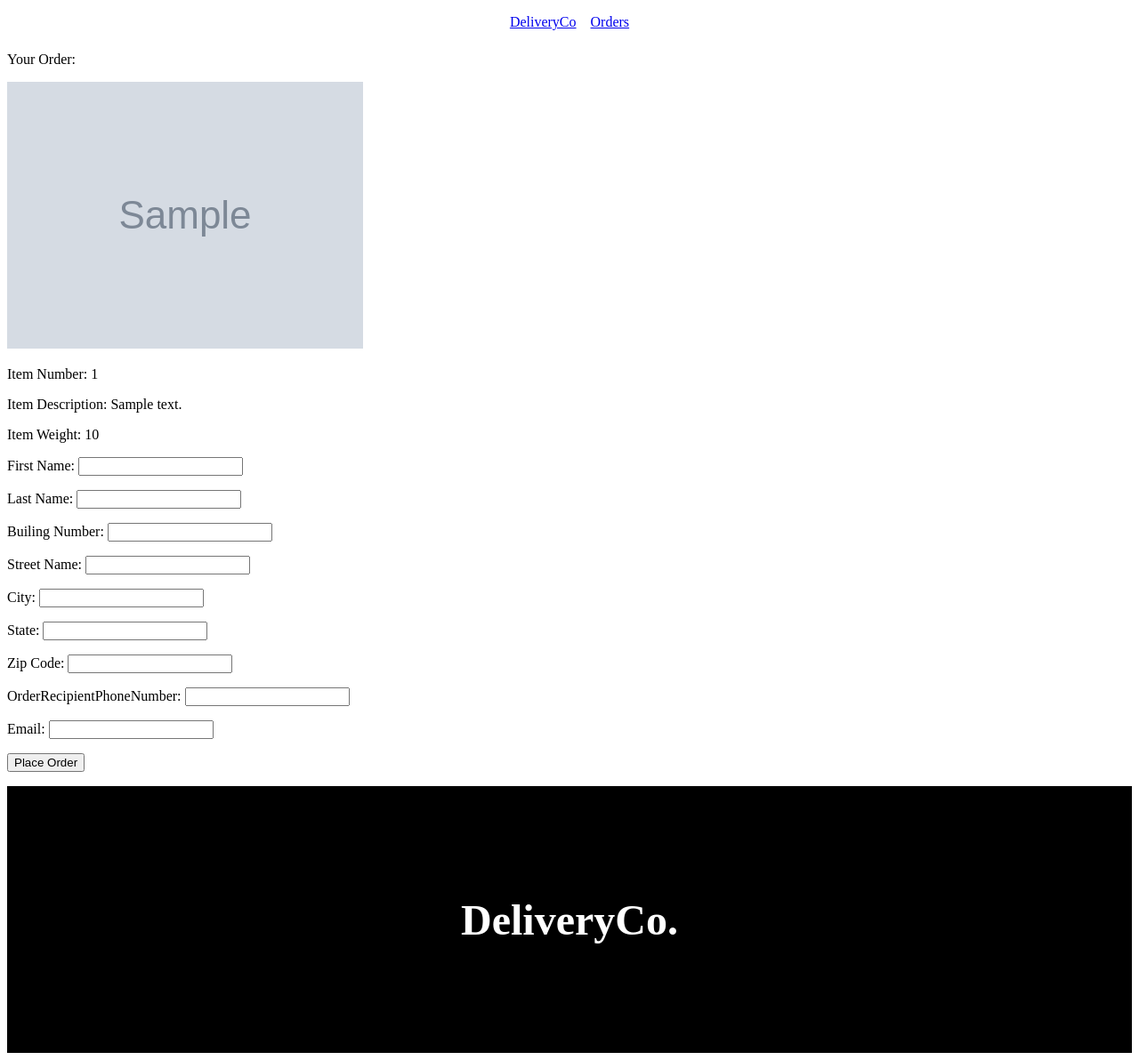
After one commit to TimAkgayev/DeliveryCo, a Django app: template deliveryco/templates/deliveryco/orderform.html in a window 1280 px wide. The commit adds this page. Shown: the whole page at 89% size. Run offline with Django 3.2, Linux system fonts and the light colour scheme; the template is opened without the code that fills it: values that come from a table or form of the project are taken from there, others are empty; tables that the repository leaves empty hold one stand-in row (values such as "Sample post"); grey boxes marked "Sample" are stand-in pictures.

Commit message:
Added new-order form

```diff
--- a/deliveryco/forms.py
+++ b/deliveryco/forms.py
@@ -1,8 +1,10 @@
 from django import forms
-from .models import order
+from .models import Order
 
 class OrderForm(forms.ModelForm):
     class Meta:
         model = Order
+
         fields = ['orderRecipientFirstName', 'orderRecipientLastName', 'orderRecipientBuildingNumber', 'orderRecipientStreetName', 'orderRecipientCityName', 'orderRecipientStateName', 'orderRecipientZipCode', 'orderRecipientPhoneNumber', 'orderRecipientEmail']
+
         labels = {'orderRecipientFirstName':'First Name:', 'orderRecipientLastName':'Last Name:', 'orderRecipientBuildingNumber':'Builing Number:', 'orderRecipientStreetName':'Street Name:', 'orderRecipientCityName':'City:', 'orderRecipientStateName':'State:', 'orderRecipientZipCode':'Zip Code:', 'orderRecipientEmail': 'Email:'}
--- a/deliveryco/templates/deliveryco/order.html
+++ b/deliveryco/templates/deliveryco/order.html
@@ -31,7 +31,7 @@
         <p> Item Weight: {{ item.itemWeight }} </p>
     </div>
 
-    <a href = "{%url 'deliveryco:order_particular' item.itemID %}" class = "OrderNowButton">Order Now</a>
+    <a href = "{%url 'deliveryco:new_order' item.itemID %}" class = "OrderNowButton">Order Now</a>
 </div>
 
 {% endblock content %}
--- /dev/null
+++ b/deliveryco/templates/deliveryco/orderform.html
@@ -0,0 +1,26 @@
+{% extends "deliveryco/base.html" %}
+
+{%block content%}
+
+    <p> Your Order: </p>
+
+<form action = "{% url 'deliveryco:new_order' item.itemID %}" method ='post'>
+
+     {%load static%}<img src="{%static 'deliveryco/images/'%}{{item.itemImage}}">
+
+     <div >
+        <p> Item Number: {{item.itemID}} </p>
+
+        <p> Item Description: {{ item.itemDescription }} </p>
+
+        <p> Item Weight: {{ item.itemWeight }} </p>
+    </div>
+
+
+    {% csrf_token %}
+    {{form.as_p}}
+    <button name ="submit"> Place Order </button>
+
+</form>
+
+{%endblock content%}
--- a/deliveryco/urls.py
+++ b/deliveryco/urls.py
@@ -8,5 +8,5 @@ urlpatterns = [
     path('', views.index, name='index'),
     path('orders/', views.orders, name='orders'),
     path('order/<int:item_id>/', views.order_particular, name='order_particular'),
-    #path('neworder/<int:item_id>/', views.new_order, name='new_order'),
+    path('neworder/<int:item_id>/', views.new_order, name='new_order'),
 ]
```
Also changed, not shown: deliveryco/views.py (+14 -9 lines), deliveryco/templates/deliveryco/bedroom_set.png (deleted), deliveryco/templates/deliveryco/dining_room_set.jpg (deleted), deliveryco/templates/deliveryco/kids_room_set.jpg (deleted), deliveryco/templates/deliveryco/living_room_set.jpg (deleted), deliveryco/templates/deliveryco/square.png (deleted).
